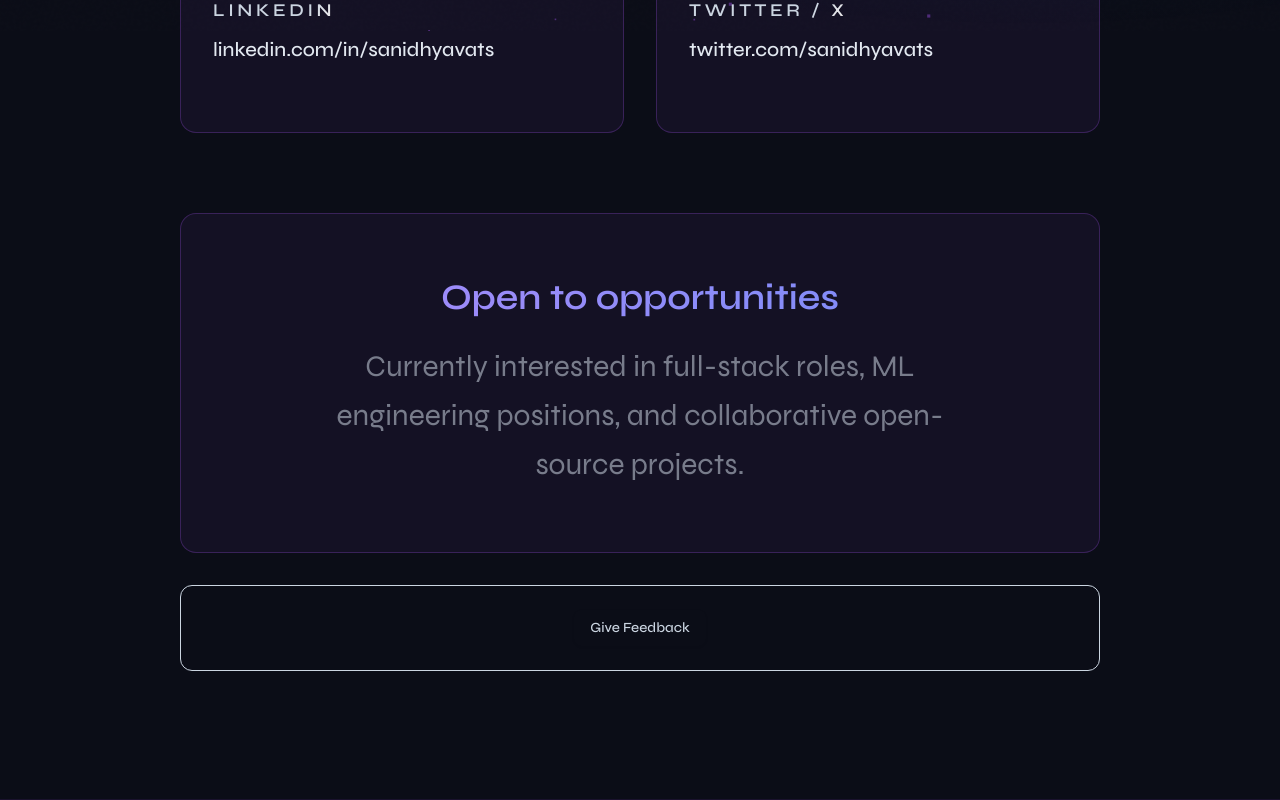
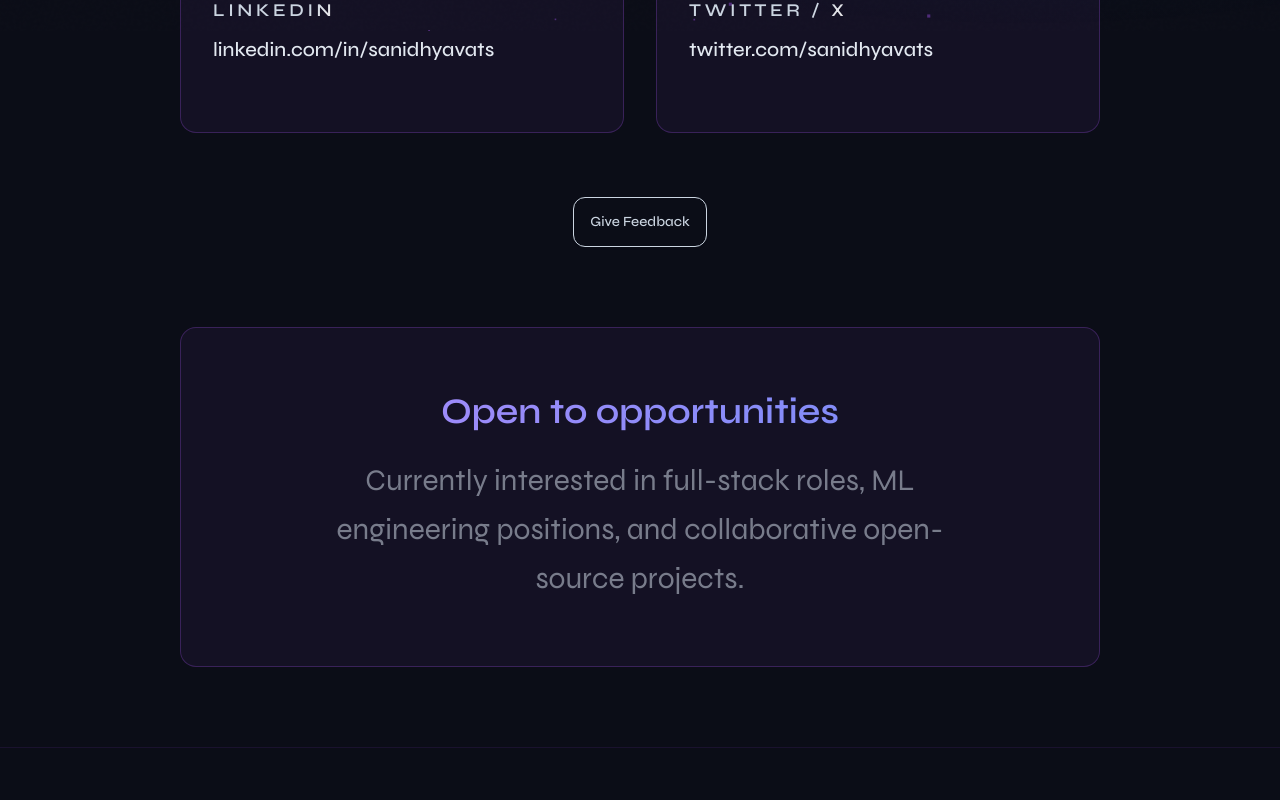
Before and after one commit to Sanidhya14321/Sanidhya_Portfolio, a Next.js app: page /contact in a window 1280 px wide. Shown: the part 769-1569 px from the top of the page. After the commit the page ends 1517 px from the top, so only its background shows below. Built offline with nearby package versions, Linux system fonts and the light colour scheme.

Commit message:
contact page update

```diff
--- a/app/contact/page.tsx
+++ b/app/contact/page.tsx
@@ -140,7 +140,9 @@ export default function ContactPage() {
             </motion.div>
           ))}
         </motion.div>
-
+        <div className="flex items-center justify-center">
+          <CenteredFeedbackDrawer />
+        </div>
         <motion.div
           variants={fadeUp}
           initial="hidden"
@@ -172,9 +174,6 @@ export default function ContactPage() {
             </SpotlightCard>
           </ClickSpark>
         </motion.div>
-        <div className="mt-8 mb-12 flex w-full justify-center border py-6 hover:bg-white/10 rounded-xl align-center content-center text-center">
-          <CenteredFeedbackDrawer />
-        </div>
       </section>
     </PageTransition>
   );
--- a/components/ui/centered-feedback-drawer.tsx
+++ b/components/ui/centered-feedback-drawer.tsx
@@ -87,7 +87,7 @@ export default function CenteredFeedbackDrawer() {
 
   return (
     <>
-      <Button variant="default" onClick={() => setIsOpen(true)}>
+      <Button className="mt-16 flex justify-center border py-6 hover:bg-white/10 rounded-xl align-center content-center text-center" onClick={() => setIsOpen(true)}>
         Give Feedback
       </Button>
 
@@ -207,7 +207,7 @@ export default function CenteredFeedbackDrawer() {
             </p>
           ) : null}
 
-          <div className="mt-6 flex w-full max-w-md flex-col gap-3 p-4 sm:flex-row">
+          <div className="mt-6 flex w-full max-w-md flex-col gap-3 p-4 sm:flex-row ">
             <Button className="w-full" type="submit" disabled={!canSubmit || isSubmitting}>
               {isSubmitting ? "Sending..." : "Submit Feedback"}
             </Button>
```
